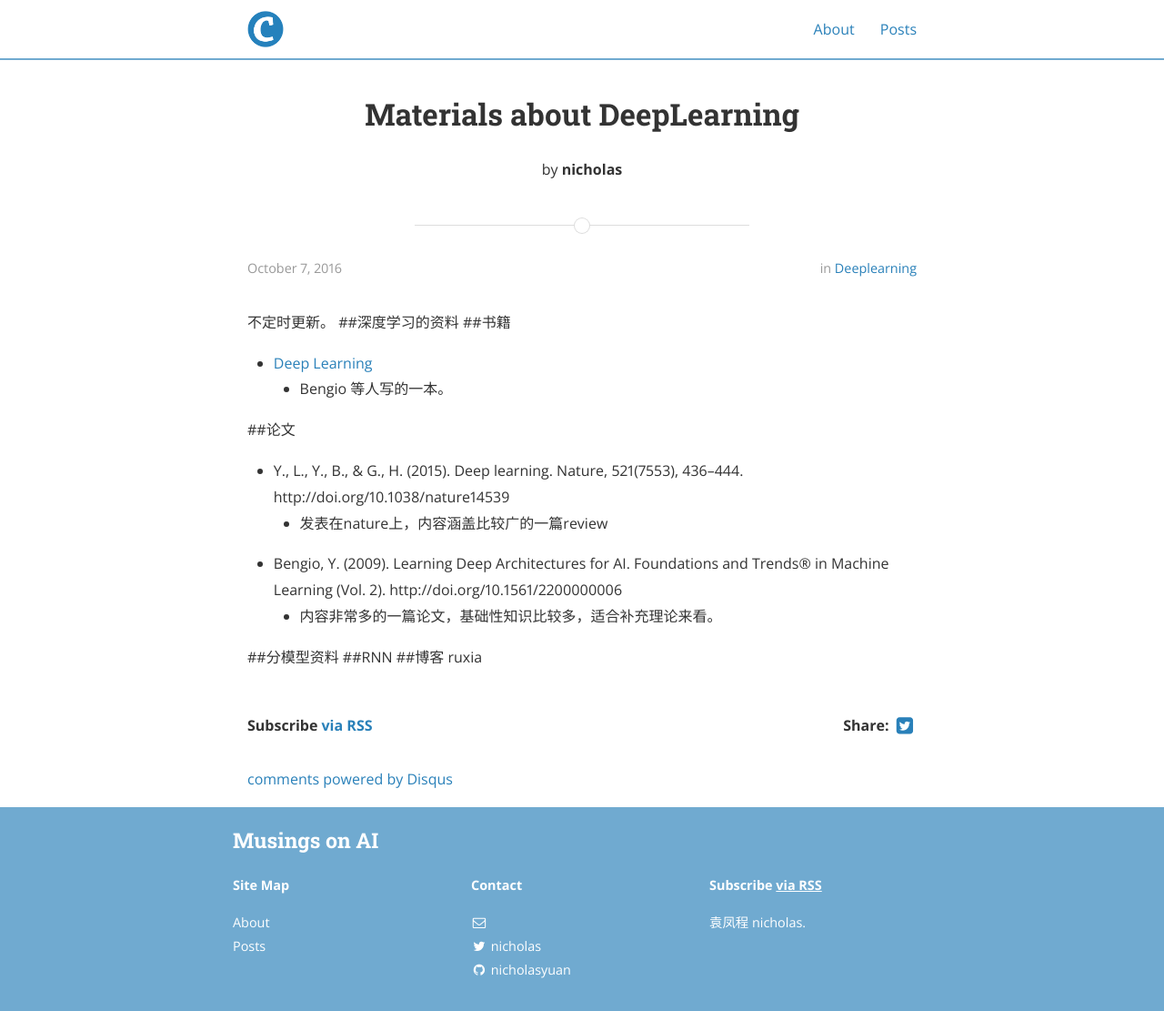
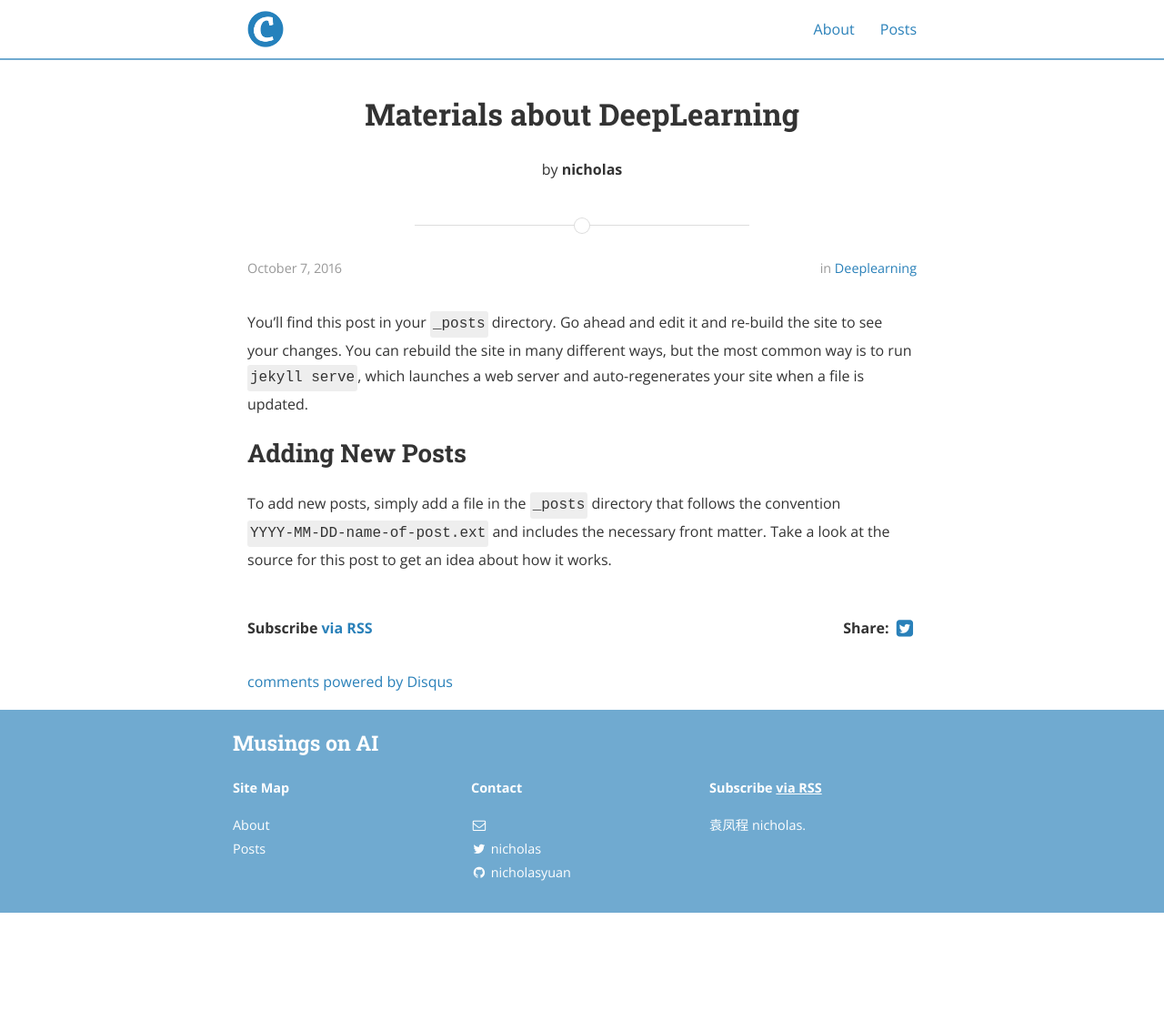
Before and after one commit to NicholasYuan/nicholasyuan.github.com, a Jekyll site: the page built from _posts/2016-10-07-Intro-to-DeepLearning.markdown, in a window 1280 px wide. Shown: the whole page at 91% size. Built offline with Jekyll 4.4.1, drawn with Linux system fonts in a browser that asks for light colours; nearby versions of some CDN libraries; comment, search, counter and statistics services are not loaded; a style sheet for code colours, icons or effects is not loaded; after the commit the page ends 1003 px from its top, so only the background shows below that.

Commit message:
test for chinese

```diff
--- a/_posts/2016-10-07-Intro-to-DeepLearning.markdown
+++ b/_posts/2016-10-07-Intro-to-DeepLearning.markdown
@@ -6,19 +6,9 @@
 categories: DeepLearning
 ---
 
-不定时更新。
-##深度学习的资料
-##书籍
-- [Deep Learning](http://www.deeplearningbook.org)
-    - Bengio 等人写的一本。
 
-##论文
-- Y., L., Y., B., & G., H. (2015). Deep learning. Nature, 521(7553), 436–444. http://doi.org/10.1038/nature14539
-    - 发表在nature上，内容涵盖比较广的一篇review
-- Bengio, Y. (2009). Learning Deep Architectures for AI. Foundations and Trends® in Machine Learning (Vol. 2). http://doi.org/10.1561/2200000006
-    - 内容非常多的一篇论文，基础性知识比较多，适合补充理论来看。
+You’ll find this post in your `_posts` directory. Go ahead and edit it and re-build the site to see your changes. You can rebuild the site in many different ways, but the most common way is to run `jekyll serve`, which launches a web server and auto-regenerates your site when a file is updated.
 
-##分模型资料
-##RNN
-##博客
-ruxia
+## Adding New Posts
+
+To add new posts, simply add a file in the `_posts` directory that follows the convention `YYYY-MM-DD-name-of-post.ext` and includes the necessary front matter. Take a look at the source for this post to get an idea about how it works.
```
